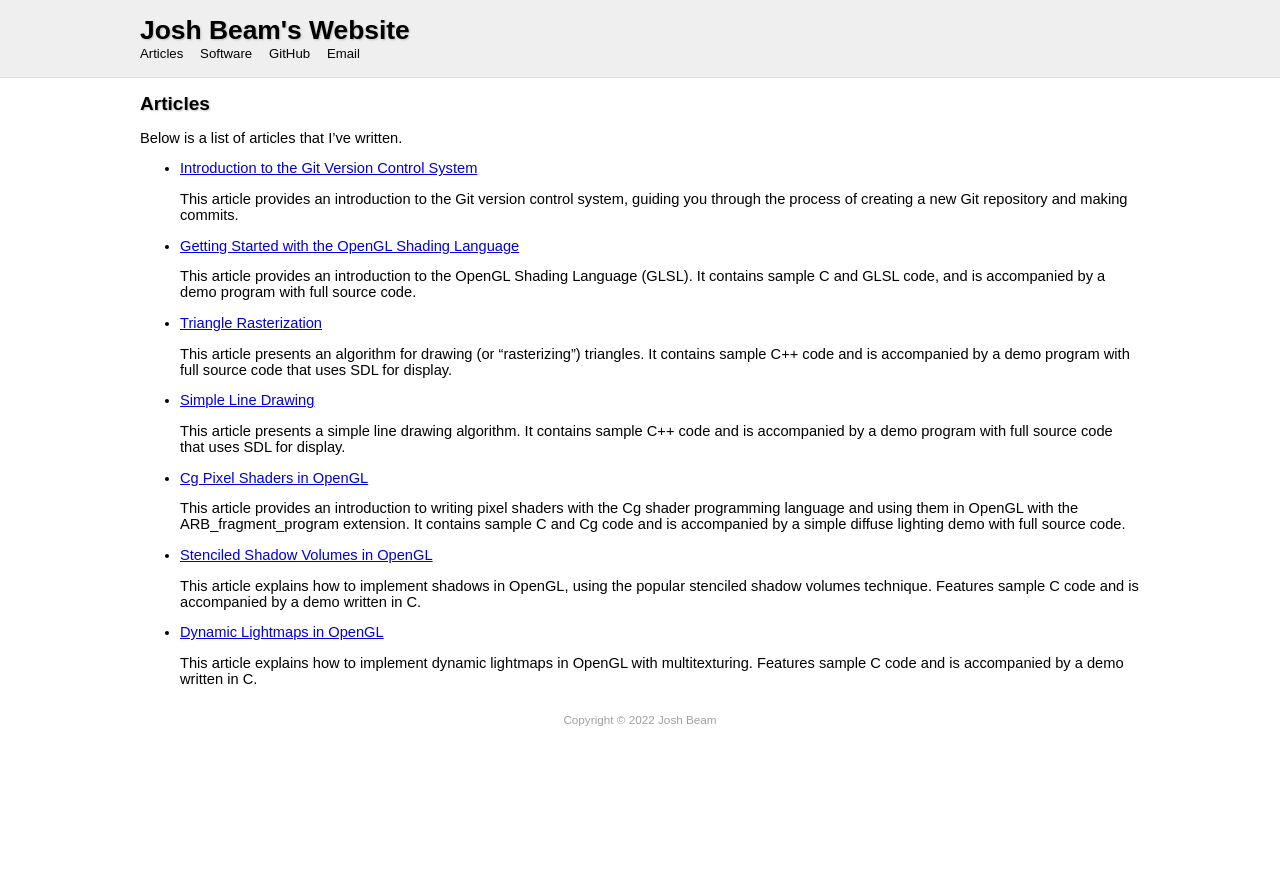
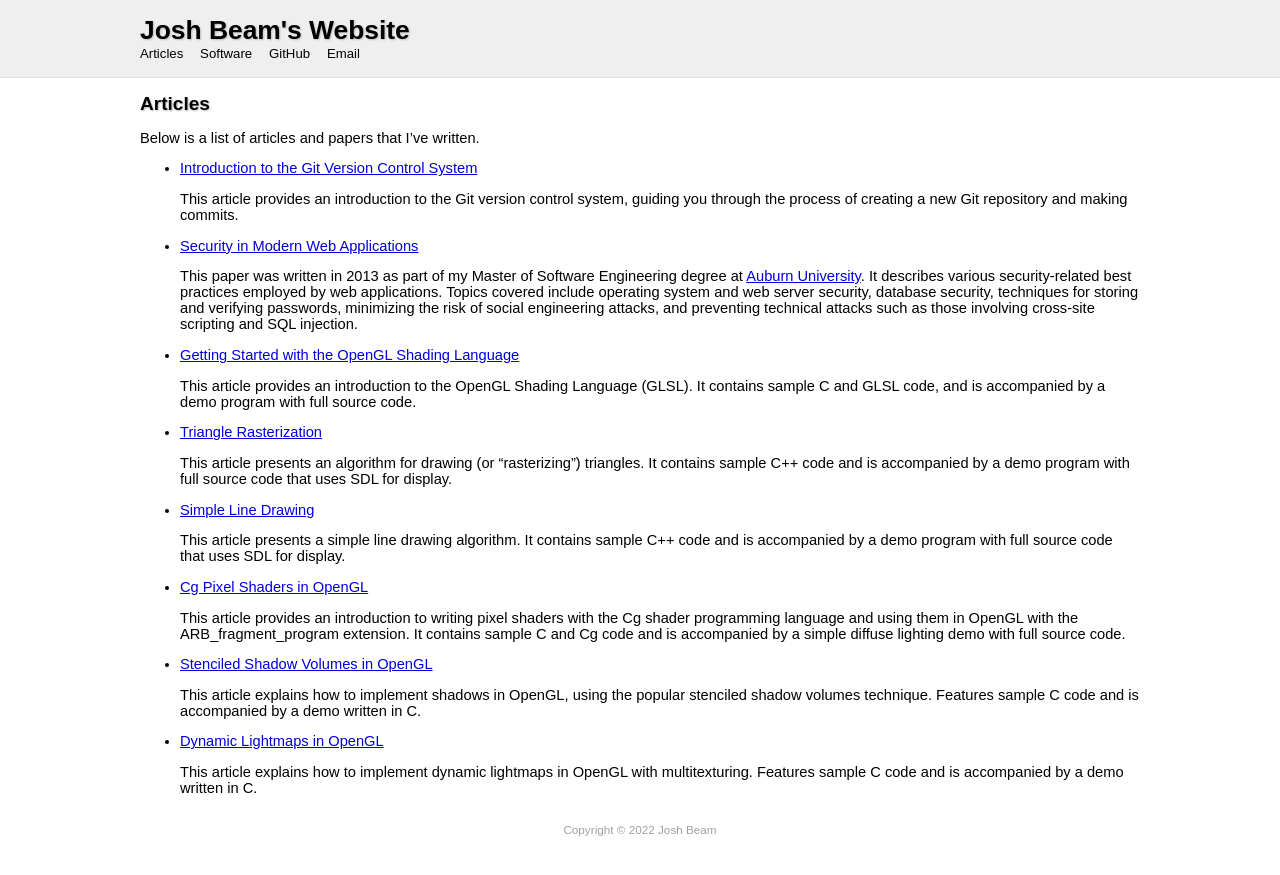
Before and after one commit to joshb/joshb.github.io, a Jekyll site: the page built from articles/index.md, in a window 1280 px wide. Shown: the top 875 px of the page. Built offline with Jekyll 4.4.1, drawn with Linux system fonts in a browser that asks for light colours.

Commit message:
Add "Security in Modern Web Applications" paper.

```diff
--- a/articles/index.md
+++ b/articles/index.md
@@ -1,11 +1,15 @@
 ---
 title: Articles
 ---
-Below is a list of articles that I've written.
+Below is a list of articles and papers that I've written.
 
 - [Introduction to the Git Version Control System](introduction-to-git-version-control-system)
 
   This article provides an introduction to the Git version control system, guiding you through the process of creating a new Git repository and making commits.
+
+- [Security in Modern Web Applications](../files/Security in Modern Web Applications.pdf)
+
+  This paper was written in 2013 as part of my Master of Software Engineering degree at [Auburn University](https://www.auburn.edu/). It describes various security-related best practices employed by web applications. Topics covered include operating system and web server security, database security, techniques for storing and verifying passwords, minimizing the risk of social engineering attacks, and preventing technical attacks such as those involving cross-site scripting and SQL injection.
 
 - [Getting Started with the OpenGL Shading Language](getting_started_with_glsl/)
 
```
Also changed, not shown: 1 other file.
